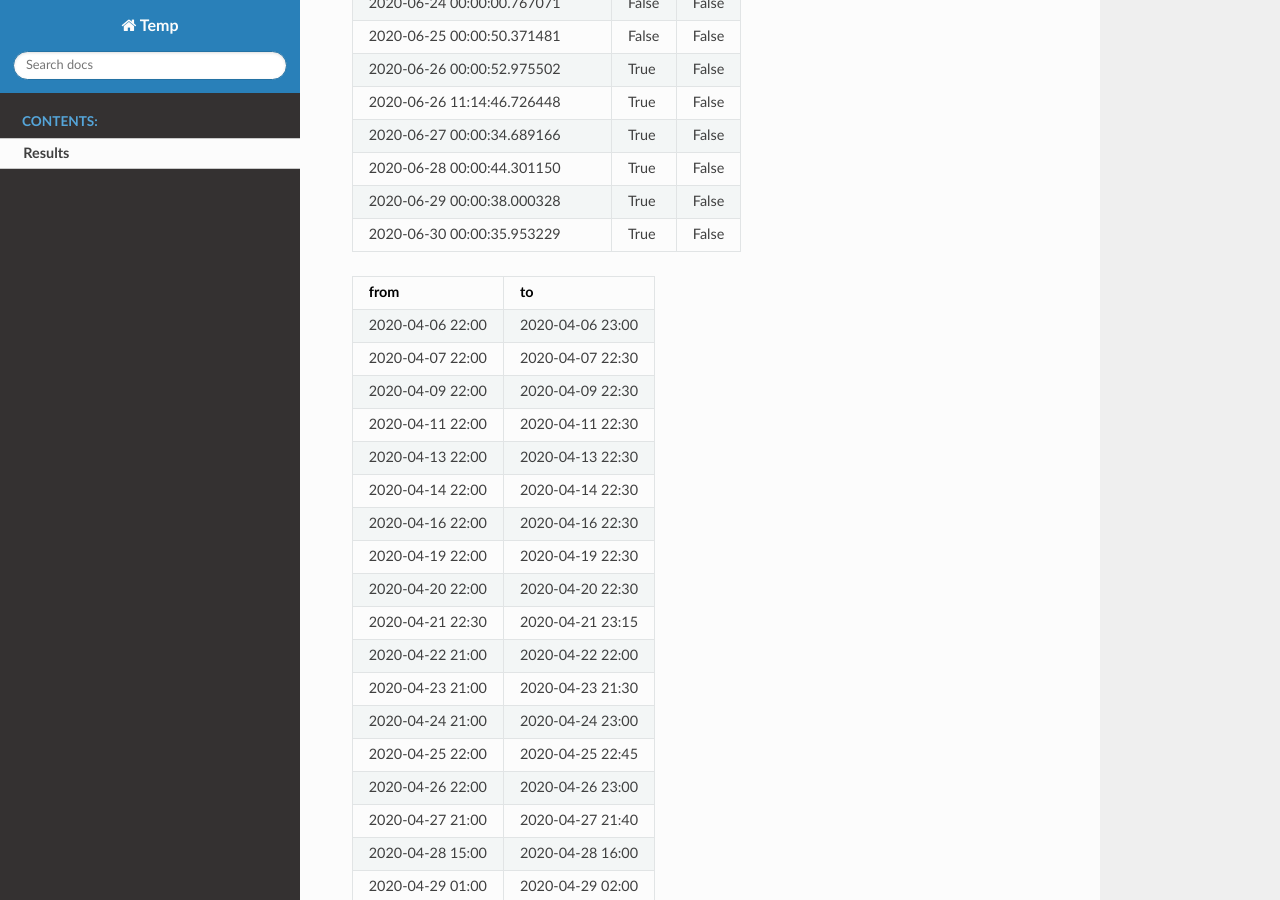
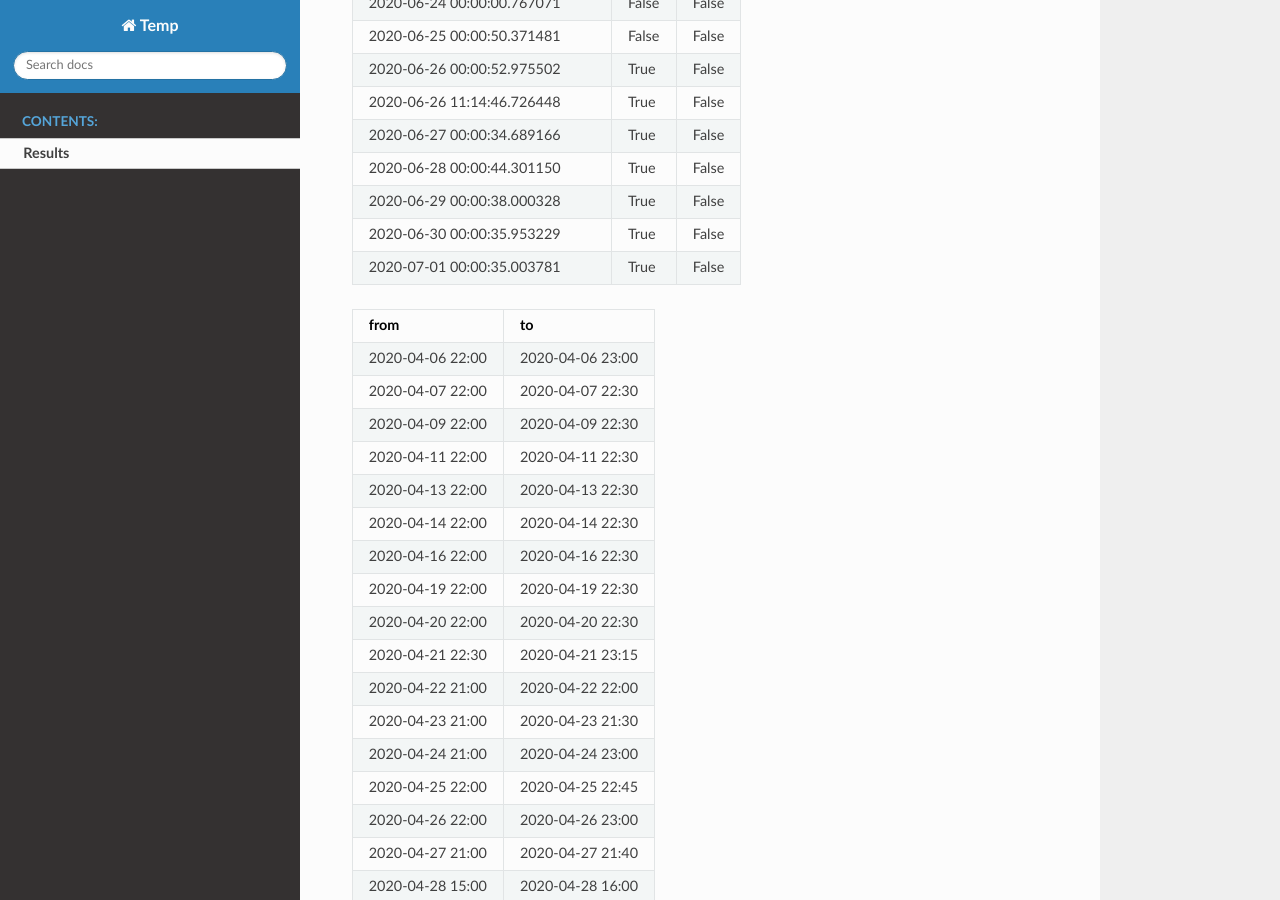
Before and after one commit to shlomow/queries-results, a Sphinx documentation site: the page built from source/results.rst, in a window 1280 px wide and 900 px high, scrolled down 2858 px. Built offline with Sphinx 7.4.7 and the Read the Docs theme 2.0.0, drawn with Linux system fonts in a browser that asks for light colours.

Commit message:
update results

```diff
--- a/source/results.rst
+++ b/source/results.rst
@@ -95,6 +95,7 @@ forth experiment: 18.06.2020
    2020-06-28 00:00:44.301150, True, False
    2020-06-29 00:00:38.000328, True, False
    2020-06-30 00:00:35.953229, True, False
+   2020-07-01 00:00:35.003781, True, False
 
 .. csv-table::
    :header: "from", "to"
```
Also changed, not shown: results.json (+1 -1 lines).
